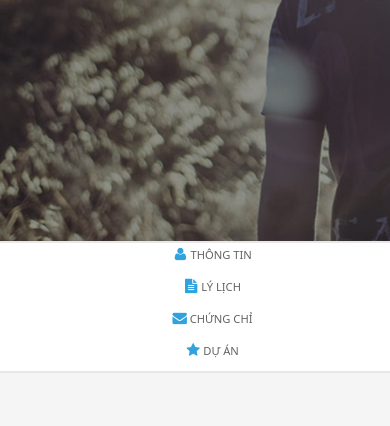
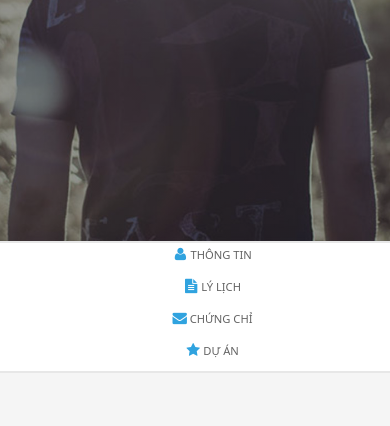
Before and after one commit to lethangd/assignment3, a plain HTML site: page index.html in a window 390 px wide. Shown: the part 181-607 px from the top of the page. Drawn offline with nearby package versions, Linux system fonts and the light colour scheme.

Commit message:
Update banner

```diff
--- a/css/mobile.css
+++ b/css/mobile.css
@@ -41,6 +41,7 @@ body {
   background-image: linear-gradient(rgba(0, 0, 0, 0.4), rgba(0, 0, 0, 0.4)),
     url(../images/banner.jpg);
   background-size: cover;
+  background-position: center top;
   height: 50vh;
 }
 .banner-img {
```
